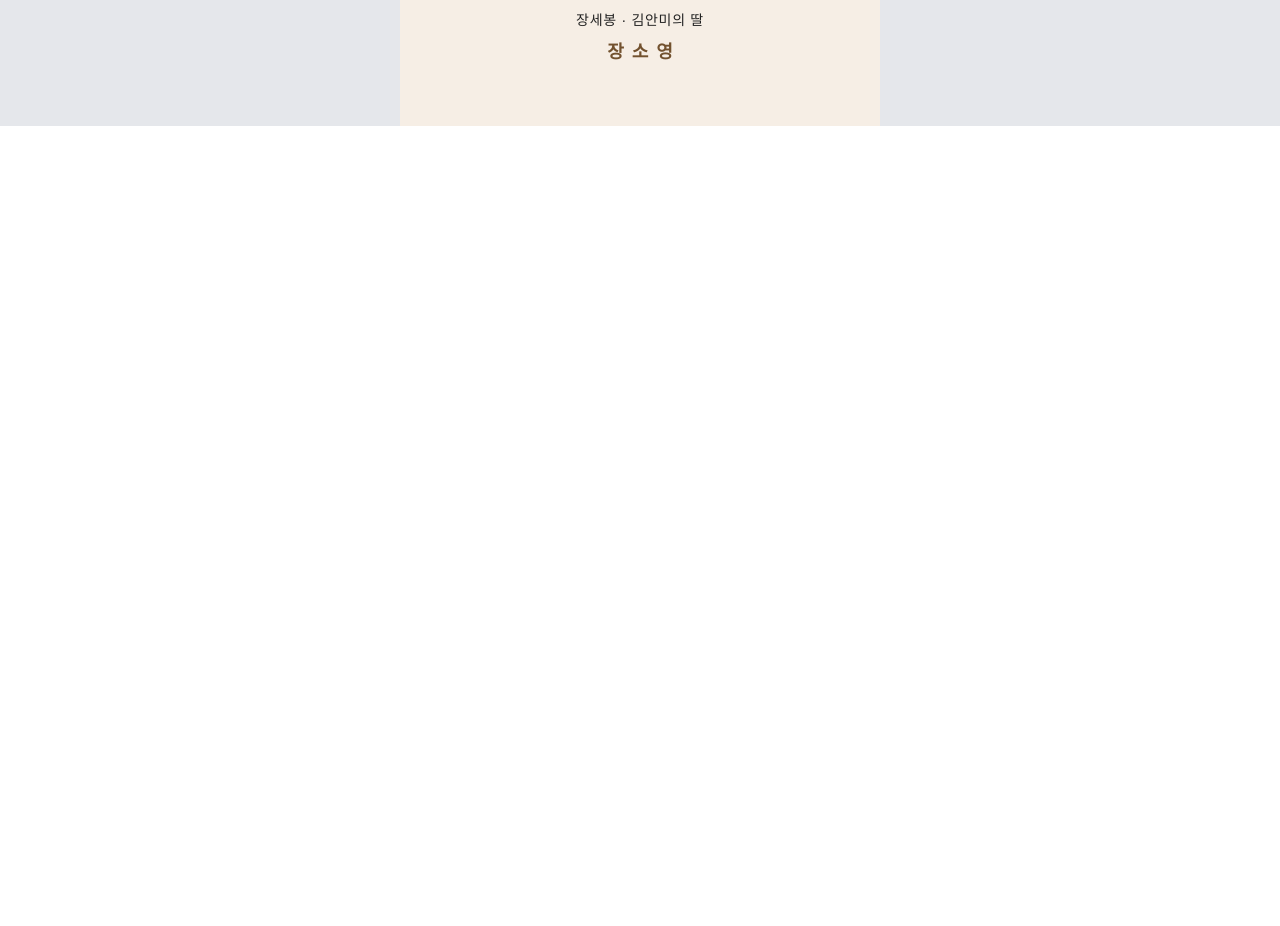
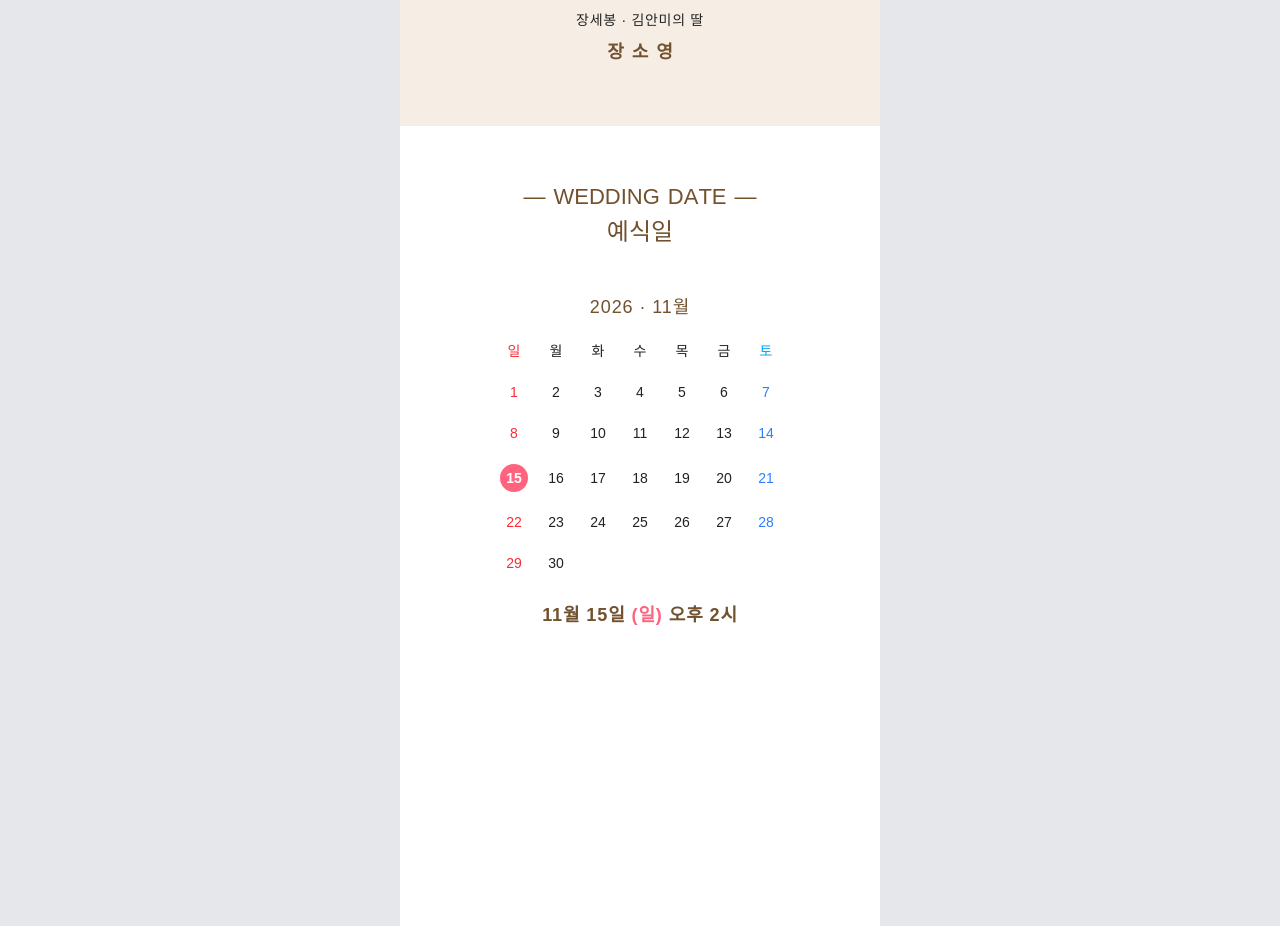
Before and after one commit to HopeFullee/wedding-invitation, a React (Vite) app: page / in a window 1280 px wide. Shown: the part 1665-2591 px from the top of the page. Before the commit the page ends 1791 px from the top, so only its background shows below. Built offline with nearby package versions, Linux system fonts and the light colour scheme; no server answers; a web font is replaced by a local one; what @posthog/react would draw is missing.

Commit message:
style: SectionTwo Component Complete

```diff
--- a/src/App.tsx
+++ b/src/App.tsx
@@ -1,5 +1,5 @@
 import { Layout } from "@/components/layout";
-import { HeroBanner, SectionOne } from "@/components/main";
+import { HeroBanner, SectionOne, SectionTwo } from "@/components/main";
 
 function App() {
   return (
@@ -7,6 +7,7 @@ function App() {
       <Layout>
         <HeroBanner />
         <SectionOne />
+        <SectionTwo />
       </Layout>
     </div>
   );
--- a/src/components/main/index.ts
+++ b/src/components/main/index.ts
@@ -1,2 +1,3 @@
 export { HeroBanner } from "./hero-banner";
 export { SectionOne } from "./section-one";
+export { SectionTwo } from "./section-two";
--- /dev/null
+++ b/src/components/main/section-two/calendar/index.tsx
@@ -0,0 +1,69 @@
+import clsx from "clsx";
+import { motion } from "framer-motion";
+import { FADE_IN_UP_VARIANT } from "@/components/common/animations/motion-container";
+
+export const Calendar = () => {
+  return (
+    <div className="gap-20 mt-50 flex-col-center">
+      <motion.p
+        variants={FADE_IN_UP_VARIANT}
+        className="tracking-wider text-primary-500 text-18"
+      >
+        2026 · 11월
+      </motion.p>
+      <motion.div
+        variants={FADE_IN_UP_VARIANT}
+        className="grid grid-cols-7 text-center gap-y-20 gap-x-14 text-14"
+      >
+        {DAYS_OF_WEEK.map((day) => (
+          <span
+            key={day}
+            className={clsx(
+              day === "일" && "text-red-500",
+              day === "토" && "text-sky-500",
+            )}
+          >
+            {day}
+          </span>
+        ))}
+        {DAYS.map((date, idx) => (
+          <div key={idx} className="relative flex items-center justify-center">
+            {date && (
+              <span
+                className={clsx(
+                  date === WEDDING_DAY &&
+                    "size-28 rounded-full bg-rose-400 text-white flex-center font-semibold",
+                  idx % 7 === 6 && "text-blue-500",
+                  idx % 7 === 0 && "text-red-500",
+                )}
+              >
+                {date}
+              </span>
+            )}
+          </div>
+        ))}
+      </motion.div>
+      <motion.p
+        variants={FADE_IN_UP_VARIANT}
+        className="mt-8 font-semibold tracking-wider text-primary-500 text-18"
+      >
+        11월 15일 <span className="text-rose-400">(일)</span> 오후 2시
+      </motion.p>
+    </div>
+  );
+};
+
+function getMonthData(year: number, month: number) {
+  const firstDayOfWeek = new Date(year, month - 1, 1).getDay();
+  const totalDays = new Date(year, month, 0).getDate();
+
+  const days = Array.from({ length: firstDayOfWeek }, () => 0).concat(
+    Array.from({ length: totalDays }, (_, i) => i + 1),
+  );
+
+  return days;
+}
+
+const DAYS_OF_WEEK = ["일", "월", "화", "수", "목", "금", "토"];
+const WEDDING_DAY = 15; // 예식일
+const DAYS = getMonthData(2026, 11);
--- /dev/null
+++ b/src/components/main/section-two/index.tsx
@@ -0,0 +1,14 @@
+import { MotionContainer } from "@/components/common/animations/motion-container";
+import { CommonHeading } from "@/components/common/heading";
+import { Calendar } from "@/components/main/section-two/calendar";
+
+export const SectionTwo = () => {
+  return (
+    <section className="min-h-screen px-20 bg-white py-60">
+      <MotionContainer staggerChildren={0.5}>
+        <CommonHeading main="예식일" sub="— WEDDING DATE —" />
+        <Calendar />
+      </MotionContainer>
+    </section>
+  );
+};
```
